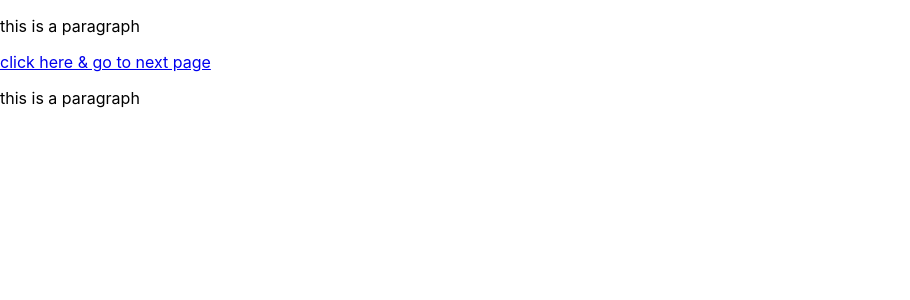
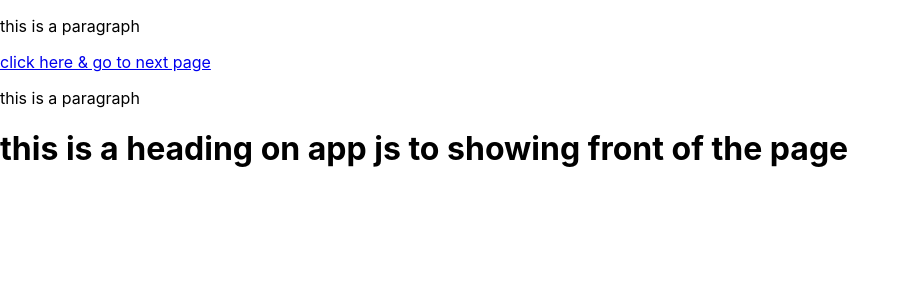
Before and after one commit to moolraaj/another-deployment-site, a React (Create React App) app: page / in a window 1280 px wide. Shown: the top 300 px of the page, without its empty margins (0-910 px from the left). Built offline with nearby package versions, Linux system fonts and the light colour scheme.

Commit message:
changes done
changes done

```diff
--- a/src/App.js
+++ b/src/App.js
@@ -7,6 +7,7 @@ function App() {
     <p>this is a paragraph</p>
     <a href="https://www.youtube.com/watch?v=Cdg2FGDMglk&list=PLu0W_9lII9agwhy658ZPA0MTStKUJTWPi&index=3">click here & go to next page</a>
     <p>this is a paragraph</p>
+    <h1>this is a heading on app js to showing front of the page</h1>
     </>
   );
 }
```
Also changed, not shown: asset-manifest.json (added).
